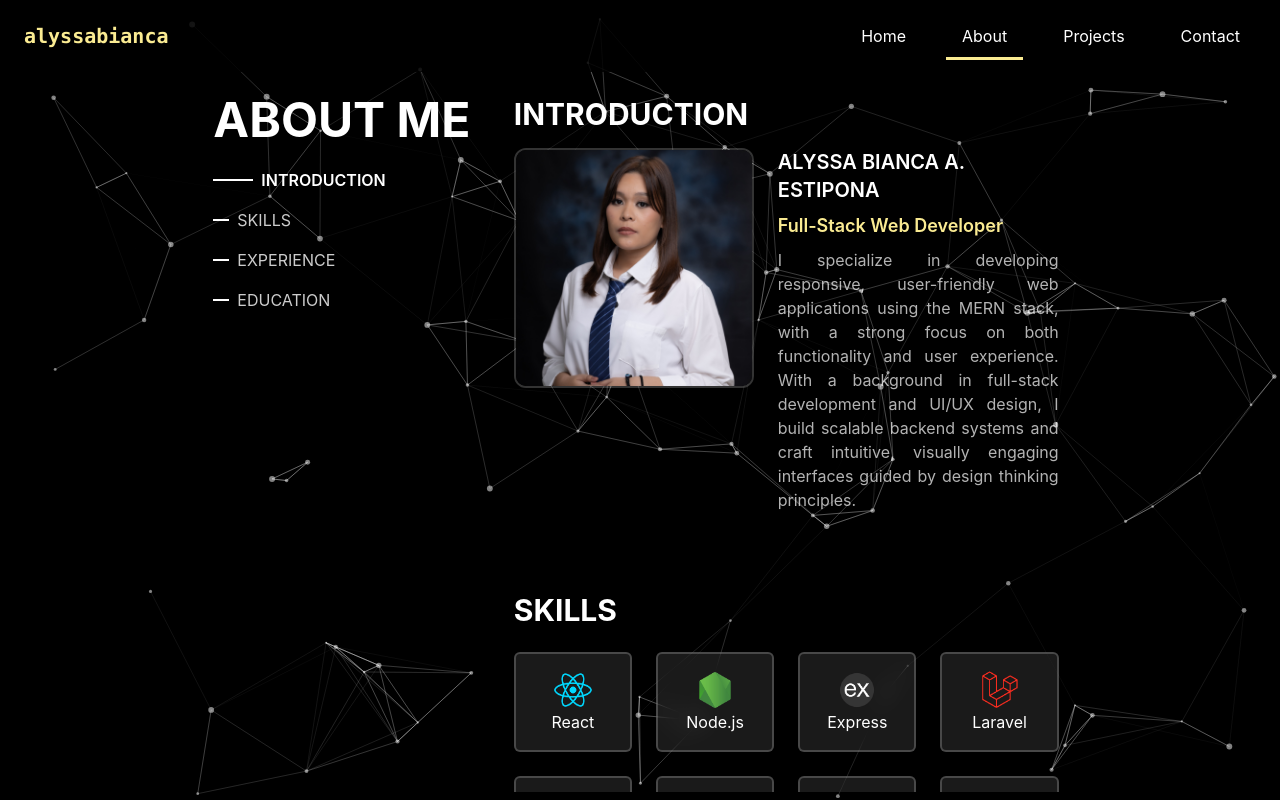
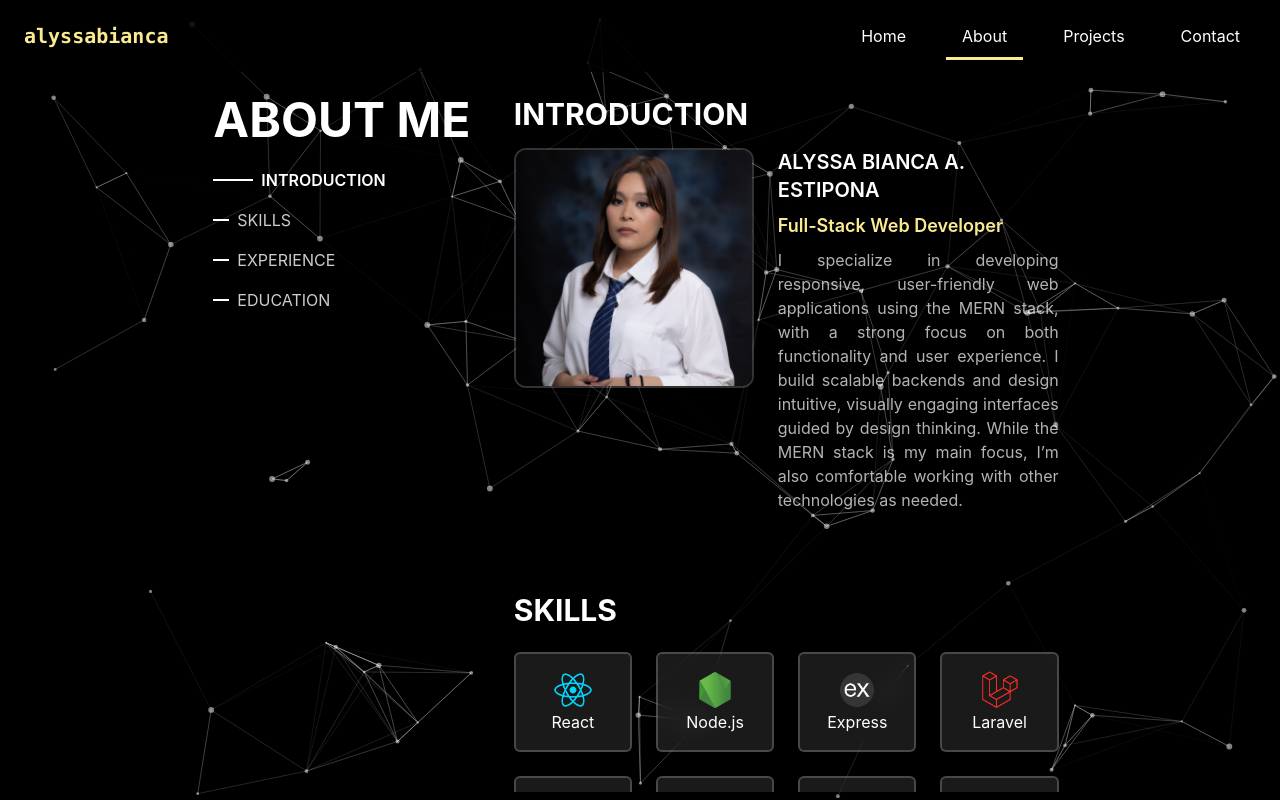
Before and after one commit to 16Blanche/alyportfolio, a React (Create React App) app: page /portfolio/about in a window 1280 px wide. Built offline with nearby package versions, Linux system fonts and the light colour scheme.

Commit message:
description

```diff
--- a/src/components/About/About.js
+++ b/src/components/About/About.js
@@ -169,7 +169,7 @@ const [activeSection, setActiveSection] = useState("INTRODUCTION");
                         Full-Stack Web Developer
                       </p>
                       <p className="text-md text-white/70 text-justify">
-                        I specialize in developing responsive, user-friendly web applications using the MERN stack, with a strong focus on both functionality and user experience. With a background in full-stack development and UI/UX design, I build scalable backend systems and craft intuitive, visually engaging interfaces guided by design thinking principles.
+                        I specialize in developing responsive, user-friendly web applications using the MERN stack, with a strong focus on both functionality and user experience. I build scalable backends and design intuitive, visually engaging interfaces guided by design thinking. While the MERN stack is my main focus, I’m also comfortable working with other technologies as needed.
                       </p>
                     </div>
                   </div>
```
